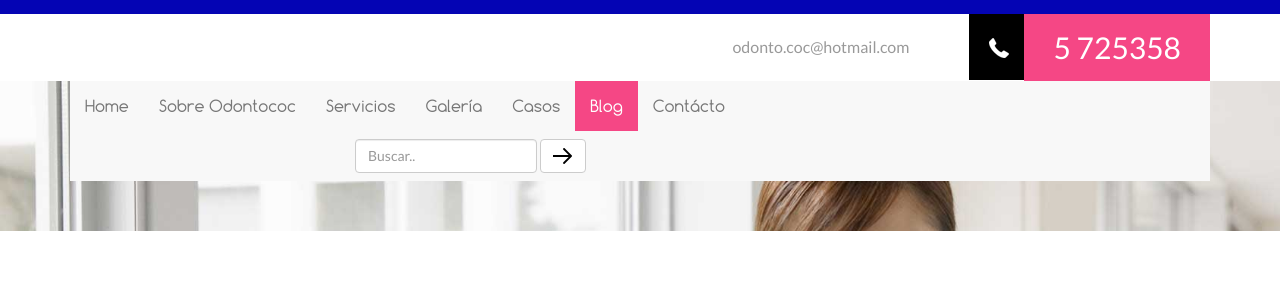
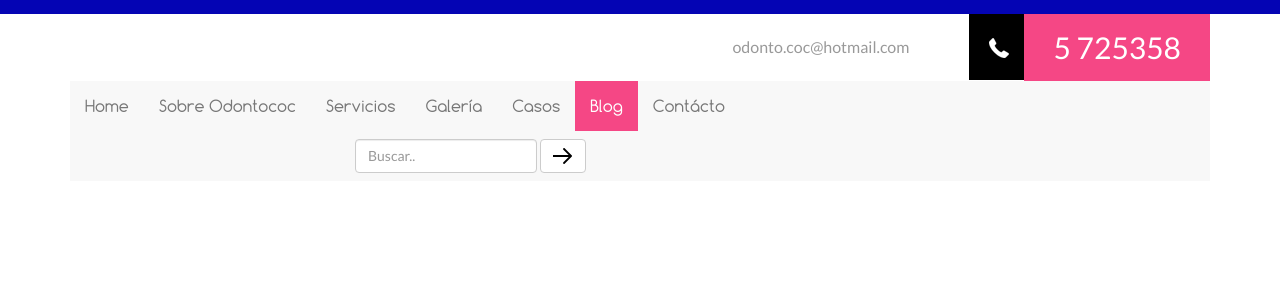
Before and after one commit to dafeseta/odontococ, a plain HTML site: page web/blog.html in a window 1280 px wide. Shown: the part 123-410 px from the top of the page. Drawn offline with Linux system fonts and the light colour scheme.

Commit message:
eliminar banner
eliminar banner

```diff
--- a/web/css/style.css
+++ b/web/css/style.css
@@ -149,7 +149,6 @@ li.mail a:hover {
 	min-height:800px;
 }
 .banner1{
-	background:url(../images/banner.jpg) no-repeat 0px 0px;
 	background-size:cover;
 	-webkit-background-size:cover;
 	-moz-background-size:cover;
```
